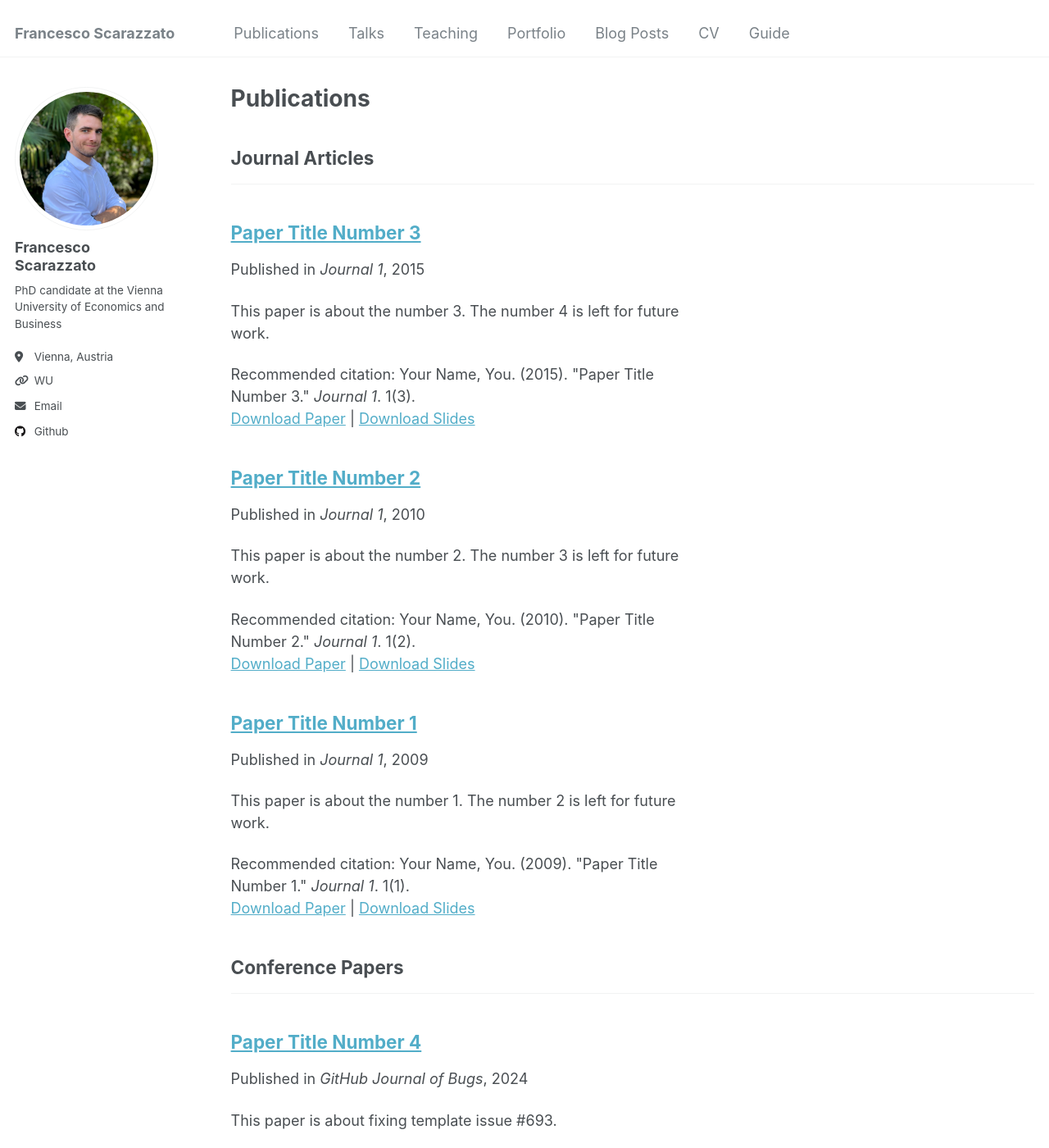
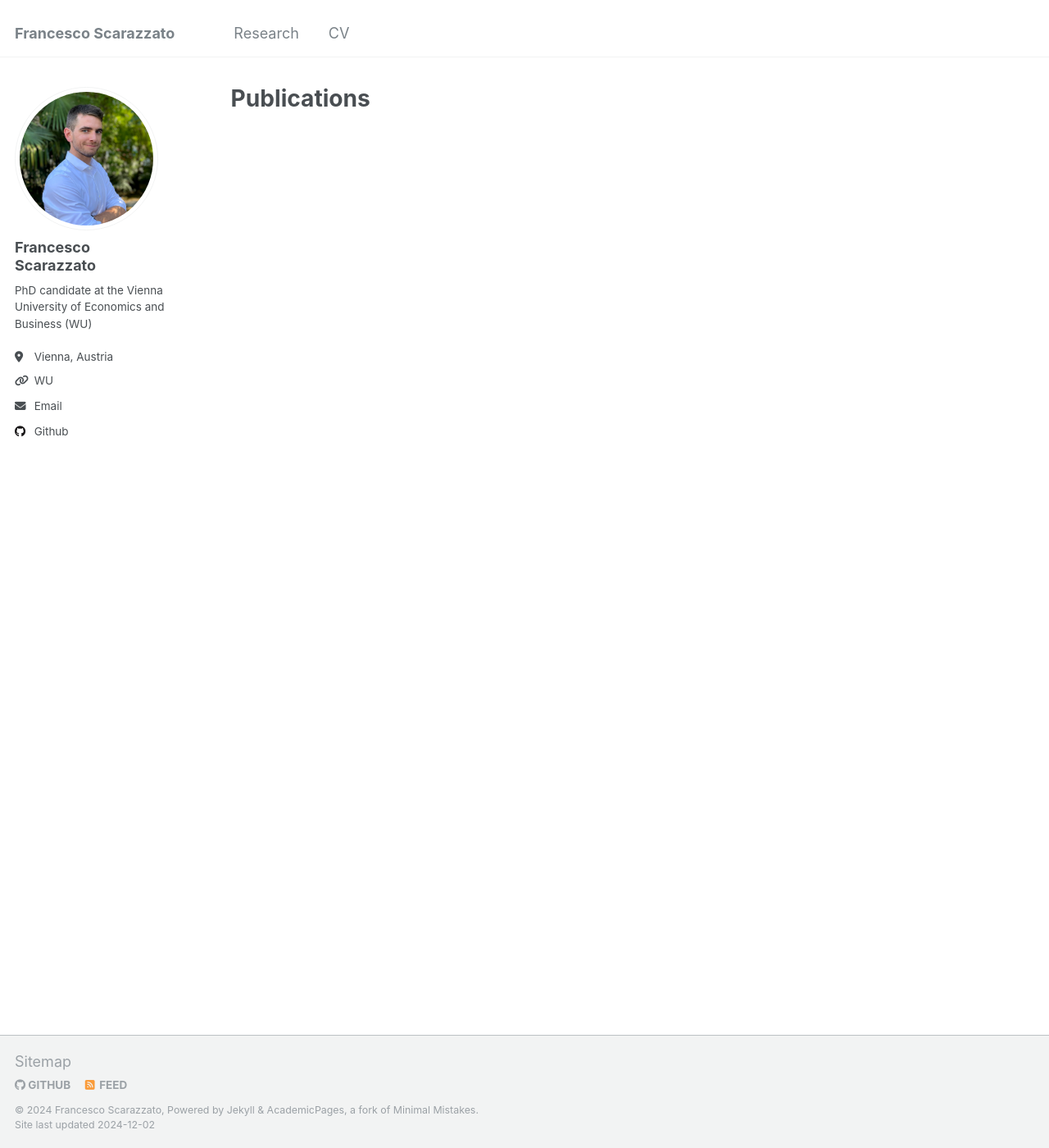
Before and after one commit to fscarazzato/fscarazzato.github.io, a Jekyll site: the page built from _pages/publications.html, in a window 1280 px wide and 1400 px high. Shown: the whole window at 82% size. Built offline with Jekyll 4.4.1, drawn with Linux system fonts in a browser that asks for light colours; some of the changed text lies outside the part shown.

Commit message:
changed pages to home, research and cv only

```diff
--- a/_config.yml
+++ b/_config.yml
@@ -24,7 +24,7 @@ author:
   avatar           : "foto.jpg"
   name             : "Francesco Scarazzato"
   pronouns         : # example: "she/her"
-  bio              : "PhD candidate at the Vienna University of Economics and Business"
+  bio              : "PhD candidate at the Vienna University of Economics and Business (WU)"
   location         : "Vienna, Austria"
   employer         : "WU"
   uri              : "https://www.wu.ac.at/en/economics/people/scarazzato-f/"
--- a/_data/navigation.yml
+++ b/_data/navigation.yml
@@ -5,23 +5,9 @@
 # prevent it from being included in the site.
 
 main:
-  - title: "Publications"
-    url: /publications/
+  - title: "Research"
+    url: /research/
 
-  - title: "Talks"
-    url: /talks/
-
-  - title: "Teaching"
-    url: /teaching/
-
-  - title: "Portfolio"
-    url: /portfolio/
-
-  - title: "Blog Posts"
-    url: /year-archive/
 
   - title: "CV"
     url: /cv/
-
-  - title: "Guide"
-    url: /markdown/
```
Also changed, not shown: _research/2009-10-01-paper-title-number-1.md (renamed from _publications/2009-10-01-paper-title-number-1.md), _research/2010-10-01-paper-title-number-2.md (renamed from _publications/2010-10-01-paper-title-number-2.md), _research/2015-10-01-paper-title-number-3.md (renamed from _publications/2015-10-01-paper-title-number-3.md), _research/2024-02-17-paper-title-number-4.md (renamed from _publications/2024-02-17-paper-title-number-4.md).
